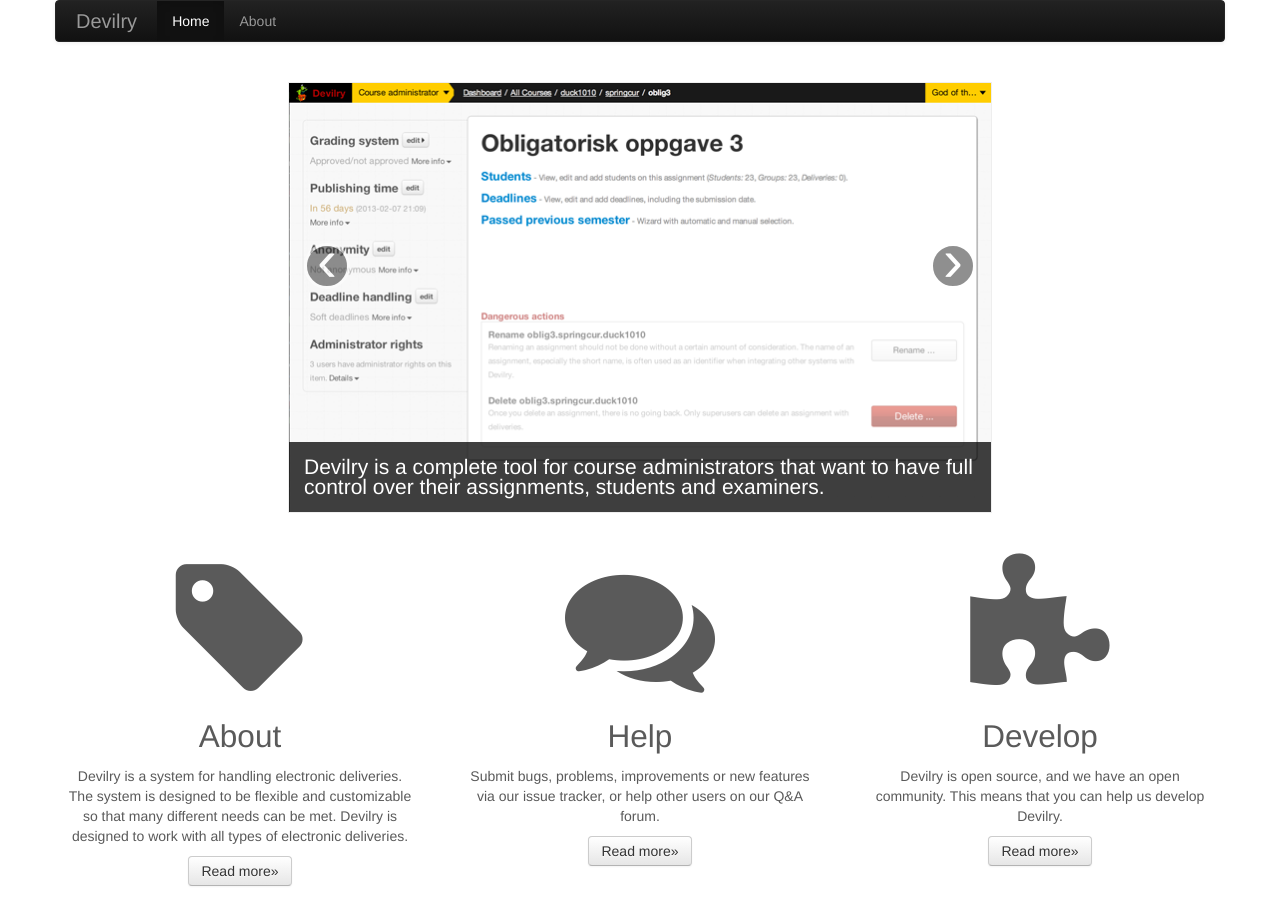
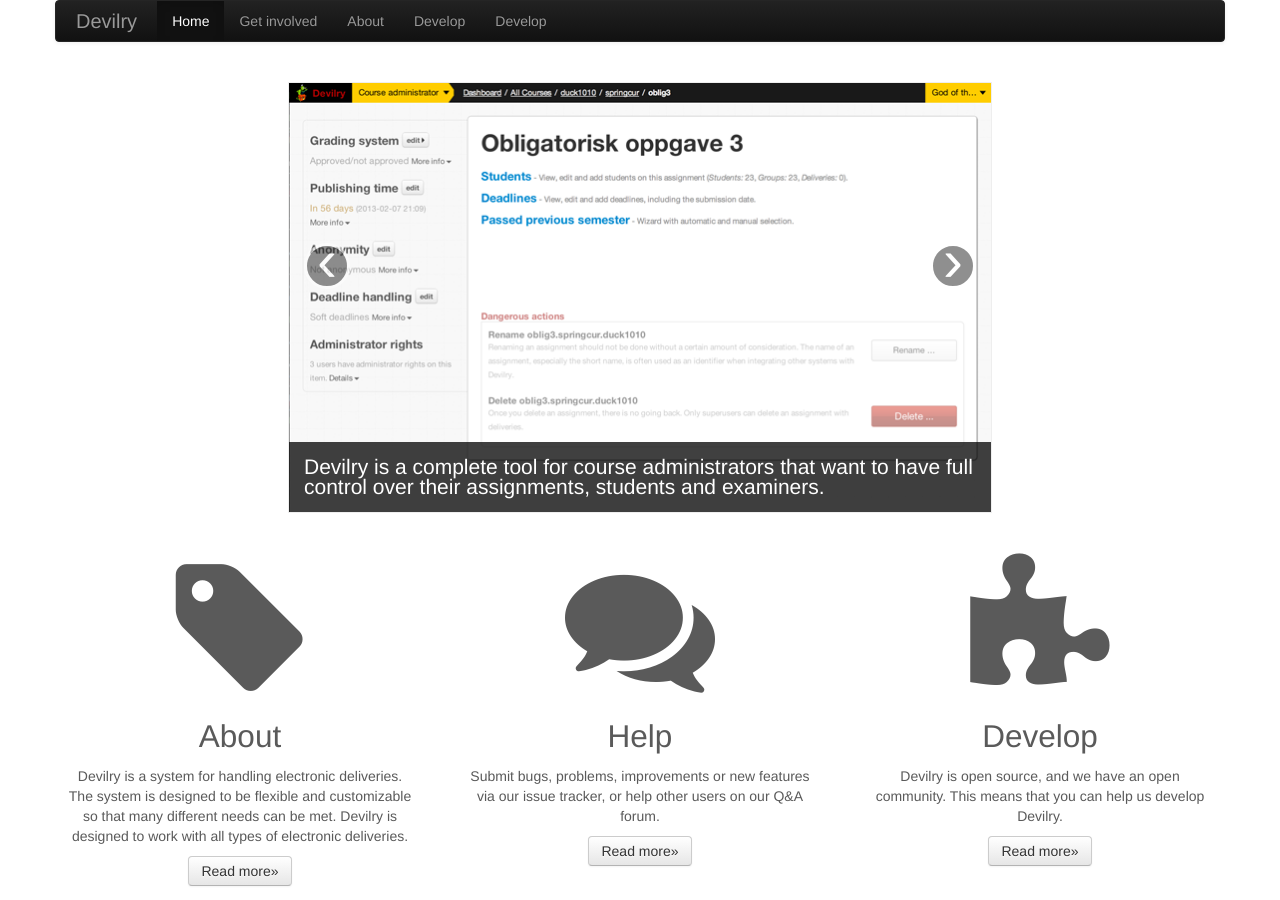
Before and after one commit to devilry/devilry.github.com, a Jekyll site: the page built from index.html, in a window 1280 px wide and 900 px high. Built offline with Jekyll 4.4.1, drawn with Linux system fonts in a browser that asks for light colours.

Commit message:
Better ids.

```diff
--- a/index.html
+++ b/index.html
@@ -20,7 +20,10 @@
         <div class="nav-collapse collapse">
           <ul class="nav">
             <li class="active"><a href="#">Home</a></li>
+            <li><a href="#social">Get involved</a></li>
             <li><a href="#about">About</a></li>
+            <li><a href="#help">Develop</a></li>
+            <li><a href="#develop">Develop</a></li>
           </ul>
         </div>
       </div>
@@ -76,21 +79,21 @@
             <i class="icon-tag marketing-huge-icon"></i>
             <h2>About</h2>
             <p>Devilry is a system for handling electronic deliveries. The system is designed to be flexible and customizable so that many different needs can be met. Devilry is designed to work with all types of electronic deliveries.</p>
-            <p><a class="btn" href="#aboutbox">Read more&raquo;</a></p>
+            <p><a class="btn" href="#about">Read more&raquo;</a></p>
         </div><!-- /.span4 -->
         <div class="span4">
             <!--<img class="img-circle" data-src="holder.js/140x140">-->
             <i class="icon-comments marketing-huge-icon"></i>
             <h2>Help</h2>
             <p>Submit bugs, problems, improvements or new features via our issue tracker, or help other users on our Q&amp;A forum.</p>
-            <p><a class="btn" href="#helpbox">Read more&raquo;</a></p>
+            <p><a class="btn" href="#help">Read more&raquo;</a></p>
         </div><!-- /.span4 -->
         <div class="span4">
             <!--<img class="img-circle" data-src="holder.js/140x140">-->
             <i class="icon-puzzle-piece marketing-huge-icon"></i>
             <h2>Develop</h2>
             <p>Devilry is open source, and we have an open community. This means that you can help us develop Devilry.</p>
-            <p><a class="btn" href="#developerbox">Read more&raquo;</a></p>
+            <p><a class="btn" href="#developer">Read more&raquo;</a></p>
         </div><!-- /.span4 -->
     </div><!-- /.row -->
 
@@ -99,7 +102,7 @@
 
     <hr class="featurette-divider">
 
-    <div class="featurette">
+    <div class="featurette" id="social">
         <div class="featurette-graphics">
             <div class="fb-like-box" data-href="https://www.facebook.com/DevilryProsjektet" data-width="300" data-height="400" data-show-faces="true" data-stream="false" data-show-border="false" data-header="false"></div>
         </div>
@@ -117,7 +120,7 @@
         </p>
     </div>
 
-    <hr class="featurette-divider" id="aboutbox">
+    <hr class="featurette-divider" id="about">
 
     <div class="featurette" id="">
         <div class="featurette-graphics">
@@ -130,7 +133,7 @@
 
     <hr class="featurette-divider">
 
-    <div class="featurette" id="helpbox">
+    <div class="featurette" id="help">
         <div class="featurette-graphics">
             <!--<img alt="Devilry logo" src="devilrylogo-large.png"/>-->
             <i class="icon-comments marketing-huge-icon"></i>
@@ -140,7 +143,7 @@
         <p>TODO: Include the info from <a href="https://devilry-userdoc.readthedocs.org/en/latest/contact.html">the userdocs</a></p>
     </div>
 
-    <div class="featurette" id="developerbox">
+    <div class="featurette" id="developer">
         <div class="featurette-graphics">
             <!--<img alt="Devilry logo" src="devilrylogo-large.png"/>-->
             <i class="icon-puzzle-piece marketing-huge-icon"></i>
```
